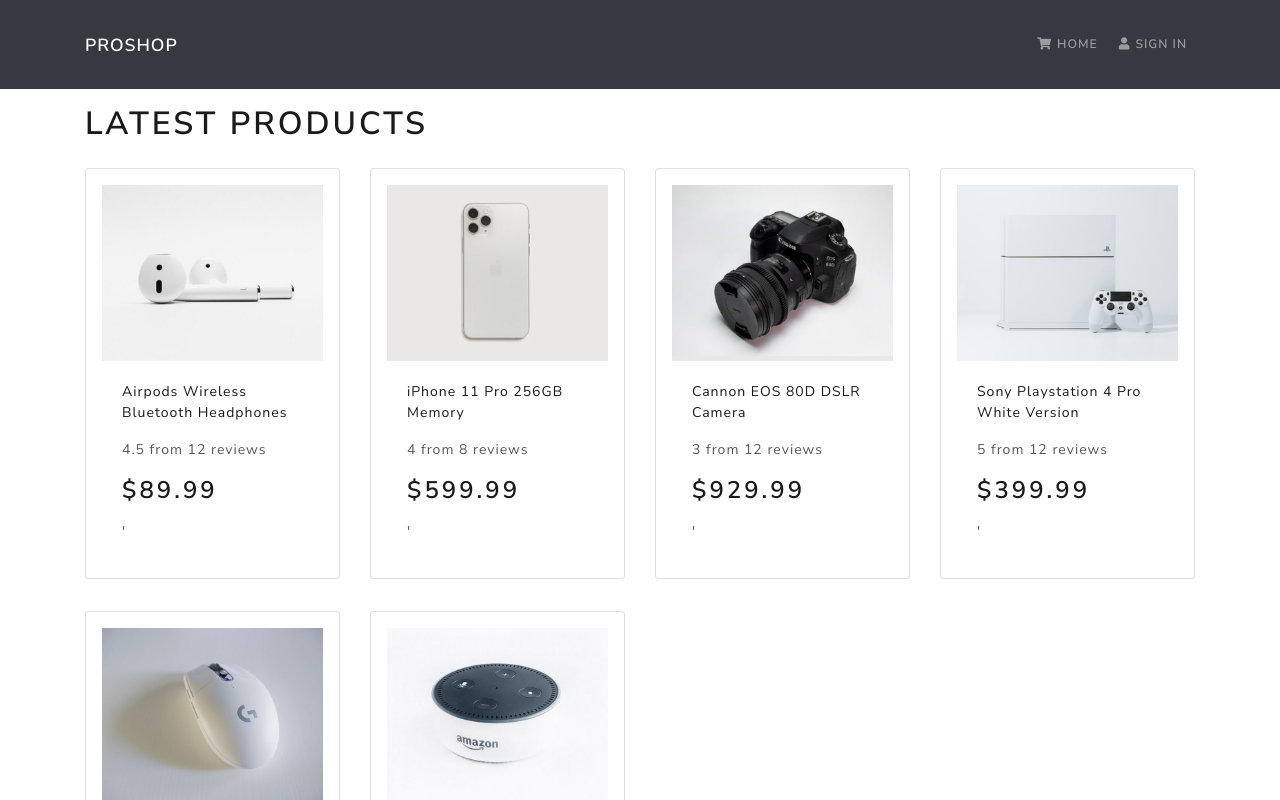
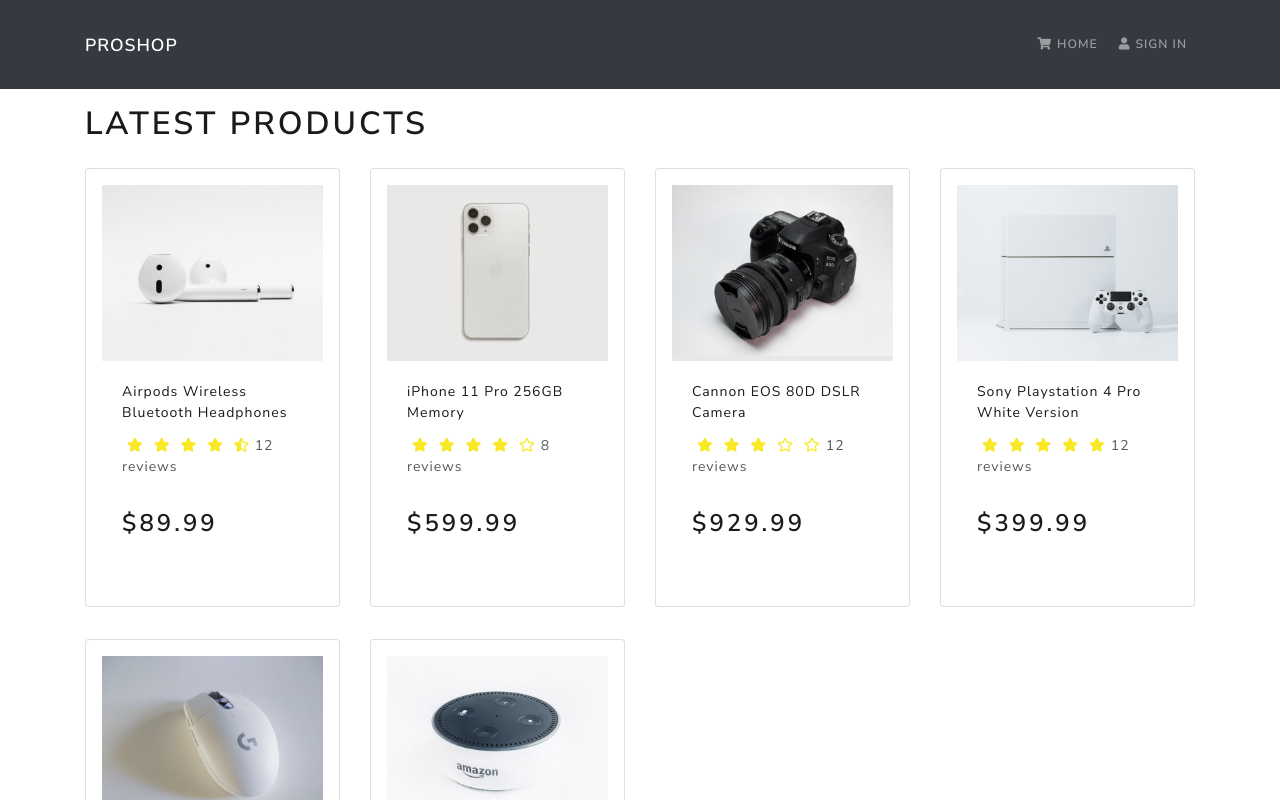
Before and after one commit to CoderGuy614/ProShop, a React (Create React App) app in the folder frontend/: page / in a window 1280 px wide. Shown: the top 800 px of the page. Built offline with nearby package versions, Linux system fonts and the light colour scheme.

Commit message:
Add Star Rating to Product

```diff
--- a/frontend/src/components/Product.js
+++ b/frontend/src/components/Product.js
@@ -1,31 +1,34 @@
-import React from 'react'
-import {Card} from 'react-bootstrap'
+import React from "react";
+import { Card } from "react-bootstrap";
+import Rating from "../components/Rating";
 
-const Product = ({product}) => {
+const Product = ({ product }) => {
   return (
     <Card className="my-3 p-3 rounded">
       <a href={`/product/${product._id}`}>
-                <Card.Img src={product.image} variant='bottom' />
+        <Card.Img src={product.image} variant="bottom" />
       </a>
       <Card.Body>
         <a href={`/product/${product._id}`}>
-                <Card.Title as='div'>
+          <Card.Title as="div">
             <strong>{product.name}</strong>
           </Card.Title>
         </a>
-            <Card.Text as='div'>
-                <div className='my-3'>
-                    {product.rating} from {product.numReviews} reviews
-                </div>
+        <Card.Text as="div">
+          <Rating
+            value={product.rating}
+            text={`${product.numReviews} reviews`}
+          />
         </Card.Text>
-            <Card.Text as='h3'>
-                <div className='my-3'>
-                    ${product.price}
-                </div>
-            </Card.Text>'
+        <Card.Text as="h3">
+          <div className="my-3">${product.price}</div>
+        </Card.Text>
       </Card.Body>
     </Card>
-    )
-}
+  );
+};
+Rating.defaultProps = {
+  color: "#f8e825",
+};
 
-export default Product
+export default Product;
--- /dev/null
+++ b/frontend/src/components/Rating.js
@@ -0,0 +1,78 @@
+import React from "react";
+import PropTypes from "prop-types";
+
+const Rating = ({ value, text, color }) => {
+  return (
+    <div className="rating">
+      <span>
+        <i
+          style={{ color }}
+          className={
+            value >= 1
+              ? "fas fa-star"
+              : value >= 0.5
+              ? "fas fa-star-half-alt"
+              : "far fa-star"
+          }
+        ></i>
+      </span>
+      <span>
+        <i
+          style={{ color }}
+          className={
+            value >= 2
+              ? "fas fa-star"
+              : value >= 1.5
+              ? "fas fa-star-half-alt"
+              : "far fa-star"
+          }
+        ></i>
+      </span>
+      <span>
+        <i
+          style={{ color }}
+          className={
+            value >= 3
+              ? "fas fa-star"
+              : value >= 2.5
+              ? "fas fa-star-half-alt"
+              : "far fa-star"
+          }
+        ></i>
+      </span>
+      <span>
+        <i
+          style={{ color }}
+          className={
+            value >= 4
+              ? "fas fa-star"
+              : value >= 3.5
+              ? "fas fa-star-half-alt"
+              : "far fa-star"
+          }
+        ></i>
+      </span>
+      <span>
+        <i
+          style={{ color }}
+          className={
+            value >= 5
+              ? "fas fa-star"
+              : value >= 4.5
+              ? "fas fa-star-half-alt"
+              : "far fa-star"
+          }
+        ></i>
+      </span>
+      <span>{text && text}</span>
+    </div>
+  );
+};
+
+Rating.propTypes = {
+  value: PropTypes.number.isRequired,
+  text: PropTypes.string.isRequired,
+  color: PropTypes.string,
+};
+
+export default Rating;
--- a/frontend/src/index.css
+++ b/frontend/src/index.css
@@ -5,3 +5,11 @@
 i {
     margin: 0px 5px 0px 5px;
 }
+
+.rating span {
+    margin: 0.1 rem;
+}
+
+h3 {
+    padding: 1rem 0;
+}
--- a/frontend/src/screens/HomeScreen.js
+++ b/frontend/src/screens/HomeScreen.js
@@ -1,7 +1,7 @@
-import React from 'react'
-import {Row, Col} from 'react-bootstrap'
-import products from "../products"
-import Product from '../components/Product'
+import React from "react";
+import { Row, Col } from "react-bootstrap";
+import products from "../products";
+import Product from "../components/Product";
 
 const HomeScreen = () => {
   return (
@@ -10,13 +10,12 @@
       <Row>
         {products.map((product) => (
           <Col sm={12} md={6} lg={4} xl={3}>
-
-                    <Product product={product} />
+            <Product key={product._id} product={product} />
           </Col>
         ))}
       </Row>
     </>
-    )
-}
+  );
+};
 
-export default HomeScreen
+export default HomeScreen;
```
Also changed, not shown: frontend/src/components/Header.js (+13 -15 lines). Lines whose indentation alone changed are shown as unchanged.
